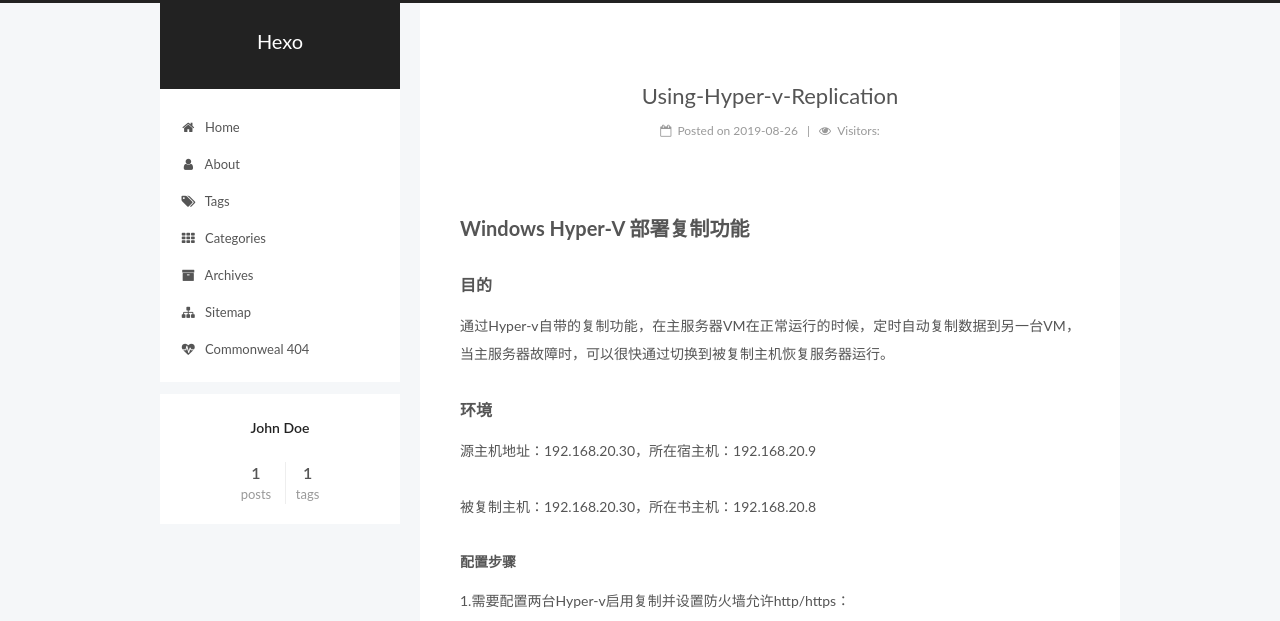
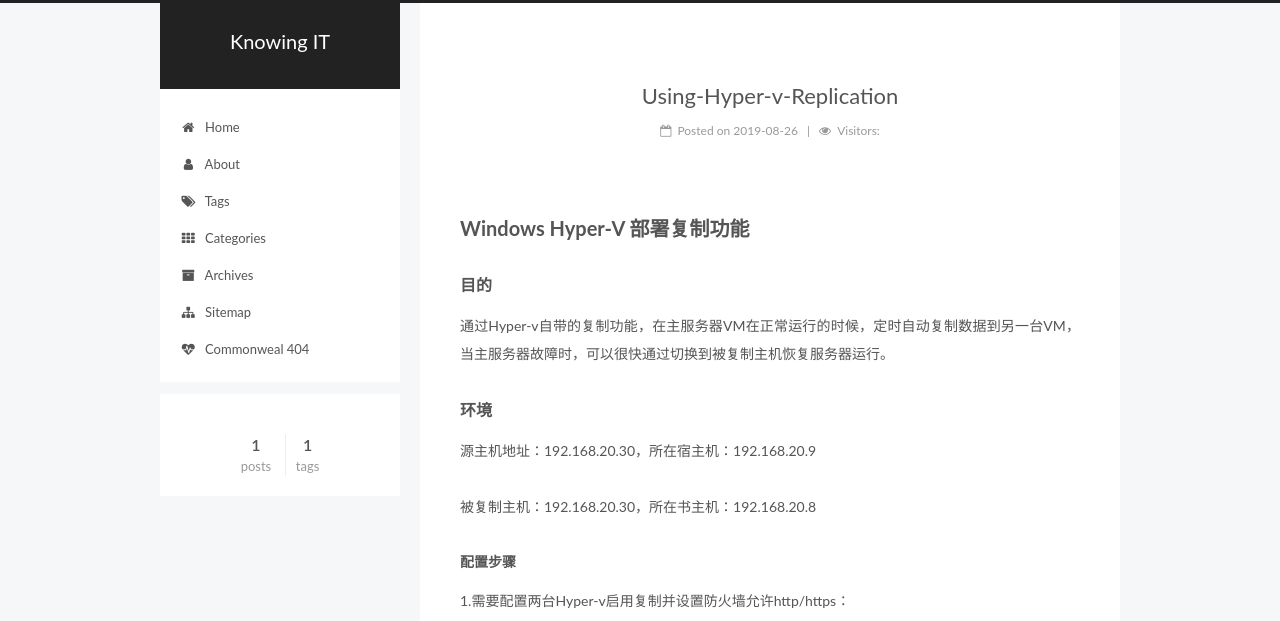
Before and after one commit to smallfish01/itdocuments, a plain HTML site: page index.html in a window 1280 px wide. Shown: the top 621 px of the page. Drawn offline with Linux system fonts and the light colour scheme; a script that the page names is missing.

Commit message:
Site updated: 2019-08-27 16:18:46

```diff
--- a/css/main.css
+++ b/css/main.css
@@ -1823,7 +1823,7 @@ pre .javascript .function {
   width: 4px;
   height: 4px;
   border-radius: 50%;
-  background: #fff67f;
+  background: #d52bff;
 }
 .links-of-blogroll {
   font-size: 13px;
--- a/index.html
+++ b/index.html
@@ -80,12 +80,12 @@
 
 
 <meta property="og:type" content="website">
-<meta property="og:title" content="Hexo">
+<meta property="og:title" content="Knowing IT">
 <meta property="og:url" content="http://yoursite.com/index.html">
-<meta property="og:site_name" content="Hexo">
+<meta property="og:site_name" content="Knowing IT">
 <meta property="og:locale" content="en">
 <meta name="twitter:card" content="summary">
-<meta name="twitter:title" content="Hexo">
+<meta name="twitter:title" content="Knowing IT">
 
 
 
@@ -121,7 +121,7 @@
 
 
 
-  <title>Hexo</title>
+  <title>Knowing IT</title>
 
 
 
@@ -152,7 +152,7 @@
     <div class="custom-logo-site-title">
       <a href="/" class="brand" rel="start">
         <span class="logo-line-before"><i></i></span>
-        <span class="site-title">Hexo</span>
+        <span class="site-title">Knowing IT</span>
         <span class="logo-line-after"><i></i></span>
       </a>
     </div>
@@ -282,13 +282,13 @@
     <link itemprop="mainEntityOfPage" href="http://yoursite.com/2019/08/26/Using-Hyper-v-Replication/">
 
     <span hidden itemprop="author" itemscope itemtype="http://schema.org/Person">
-      <meta itemprop="name" content="John Doe">
+      <meta itemprop="name" content>
       <meta itemprop="description" content>
       <meta itemprop="image" content="/images/avatar.gif">
     </span>
 
     <span hidden itemprop="publisher" itemscope itemtype="http://schema.org/Organization">
-      <meta itemprop="name" content="Hexo">
+      <meta itemprop="name" content="Knowing IT">
     </span>
 
 
@@ -439,7 +439,7 @@
         <div class="site-overview">
           <div class="site-author motion-element" itemprop="author" itemscope itemtype="http://schema.org/Person">
 
-              <p class="site-author-name" itemprop="name">John Doe</p>
+              <p class="site-author-name" itemprop="name"></p>
               <p class="site-description motion-element" itemprop="description"></p>
           </div>
 
@@ -504,7 +504,7 @@
   <span class="with-love">
     <i class="fa fa-user"></i>
   </span>
-  <span class="author" itemprop="copyrightHolder">John Doe</span>
+  <span class="author" itemprop="copyrightHolder"></span>
 
 
 </div>
```
Also changed, not shown: 2019/08/26/Using-Hyper-v-Replication/index.html (+7 -7 lines), about/index.html (+5 -5 lines), archives/2019/08/index.html (+7 -7 lines), archives/2019/index.html (+7 -7 lines), archives/index.html (+7 -7 lines), tags/hyper-v-replication/index.html (+7 -7 lines), tags/index.html (+5 -5 lines).
